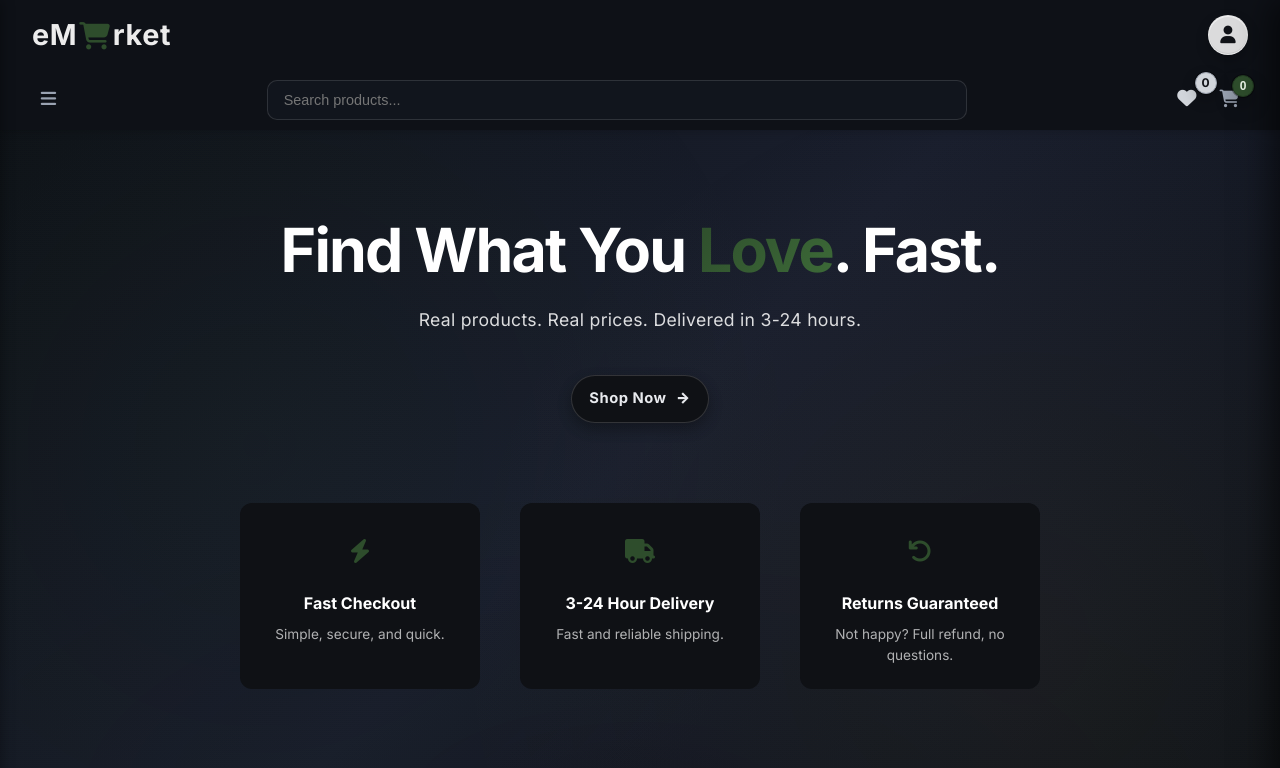
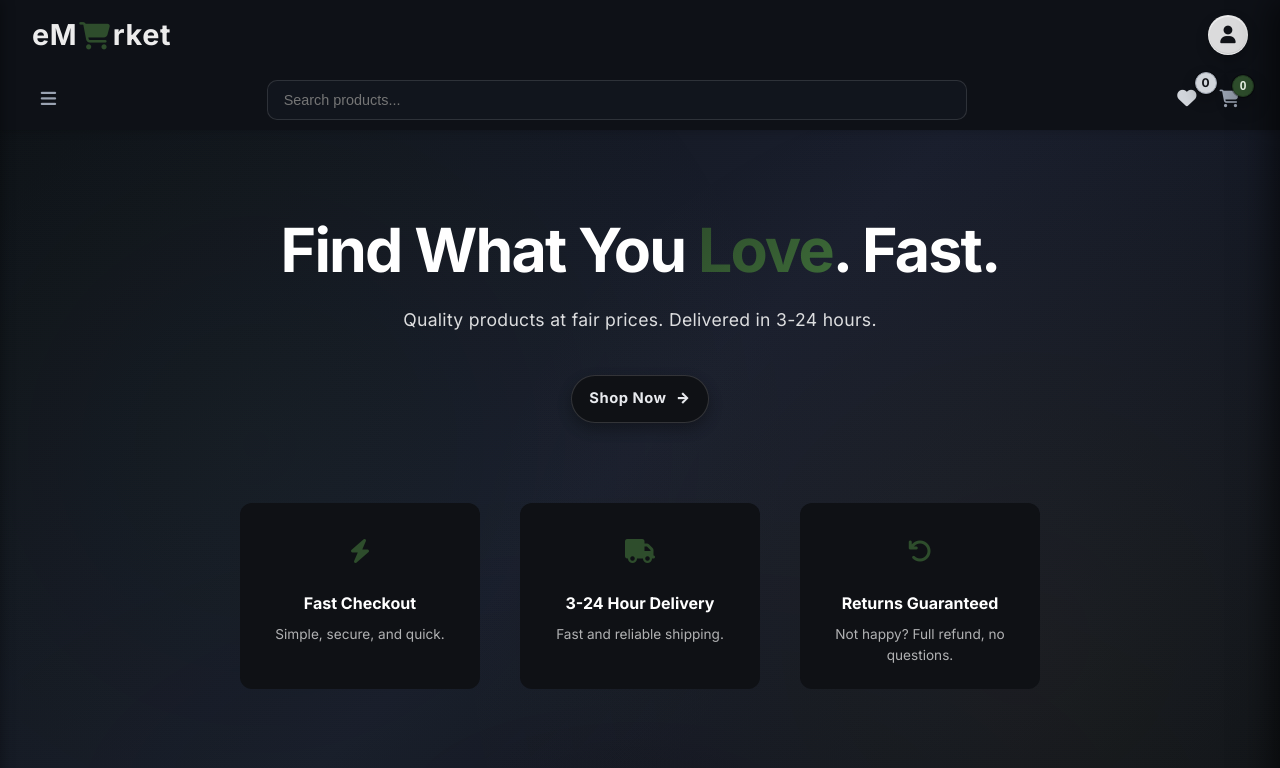
Before and after one commit to ndwyfrank56-cmyk/My-E-commerce-Website, a Flask app: template templates/home.html in a window 1280 px wide. Shown: the top 768 px of the page. Run offline with Flask 3, Linux system fonts and the light colour scheme; the template is opened without the code that fills it, so the values that code supplies are empty; parts of the project's set-up code (start-up, migrations or seed data) failed here and were passed over; some libraries are stand-ins or nearby versions.

Commit message:
Update hero subtitle: quality products at fair prices

```diff
--- a/templates/home.html
+++ b/templates/home.html
@@ -3553,7 +3553,7 @@
   <section class="hero-section scroll-animate">
     <div class="hero-content">
       <h1 class="hero-title">Find What You <span class="highlight">Love</span>. Fast.</h1>
-      <p class="hero-subtitle">Real products. Real prices. Delivered in 3-24 hours.</p>
+      <p class="hero-subtitle">Quality products at fair prices. Delivered in 3-24 hours.</p>
       <a href="#products" class="hero-cta" onclick="event.stopPropagation(); scrollToSection('#products'); return false;">
         Shop Now
       </a>
```
